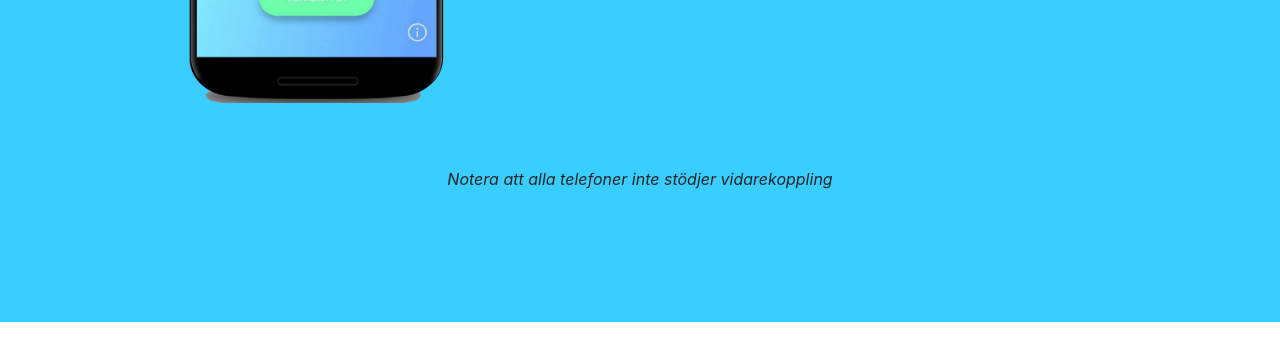
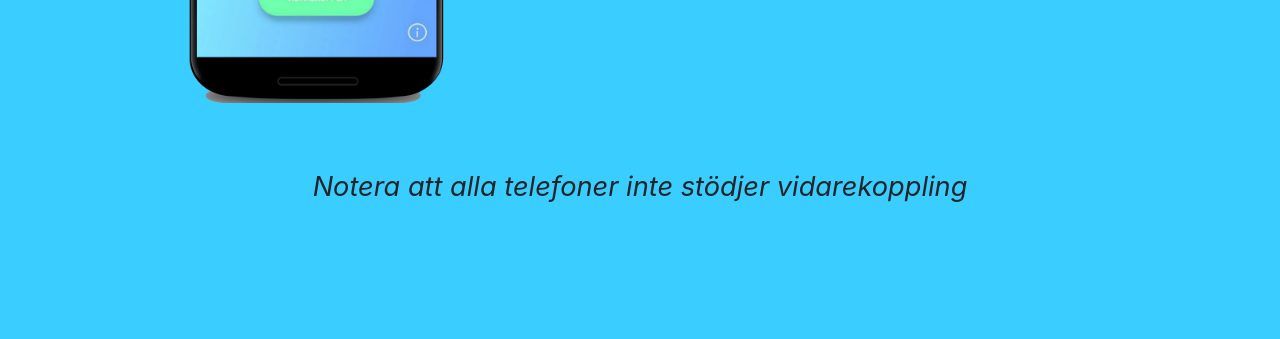
Before and after one commit to kristofferkarlsson93/VidarekopplarenWebpage, a plain HTML site: page index.html in a window 1280 px wide. Shown: the part 2257-2596 px from the top of the page. Drawn offline with nearby package versions, Linux system fonts and the light colour scheme.

Commit message:
increased a text size

```diff
--- a/style/style.css
+++ b/style/style.css
@@ -60,7 +60,8 @@ p {
 }
 
 .note-text {
-    padding-top: 5%
+    padding-top: 5%;
+    font-size: 1.2em;
 }
 
 /*ANIMATION SET UP*/
@@ -93,3 +94,10 @@ p {
         transform: translateX(0);
       }
 }
+
+
+@media screen and (min-width: 768px) {
+    .note-text {
+        font-size: 1.7em;
+    }
+}
```
